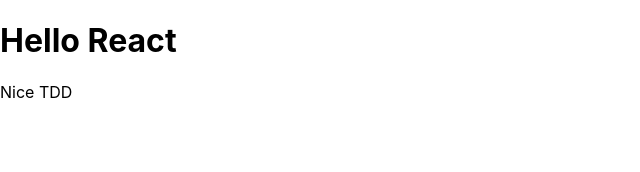
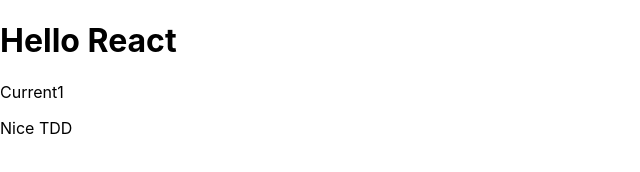
Before and after one commit to casecam/ace-367-tdd, a React (Create React App) app: page / in a window 1280 px wide. Shown: the top 172 px of the page, without its empty margins (0-640 px from the left). Built offline with nearby package versions, Linux system fonts and the light colour scheme.

Commit message:
Added Counter to App, refactor for passing test

```diff
--- a/src/App.tsx
+++ b/src/App.tsx
@@ -1,4 +1,5 @@
 import React, { Component } from 'react'
+import Counter from './Counter';
 import Heading from './Heading';
 
 export default class App extends Component {
@@ -6,6 +7,7 @@
     return (
       <div>
         <Heading />
+        <Counter label={"Current"} />
         <p>Nice TDD</p>
       </div>
     )
```
Also changed, not shown: 1 other file (tests, documents, lock files or other folders).
